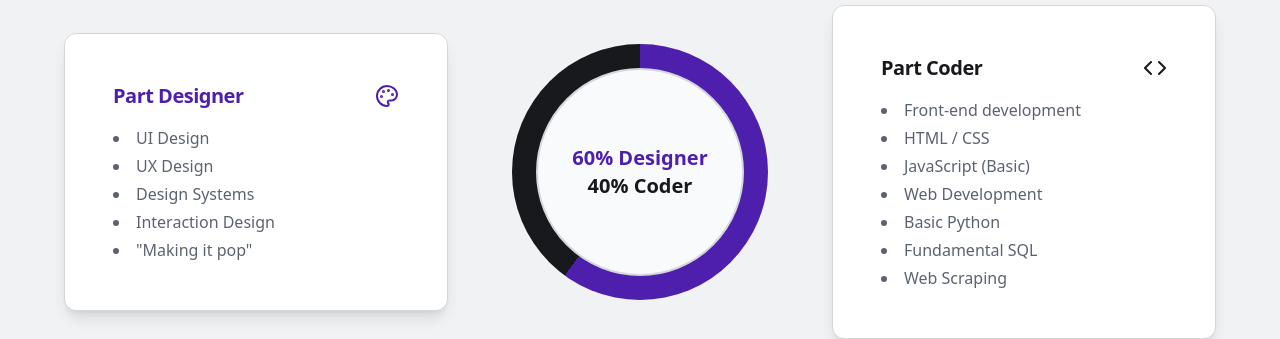
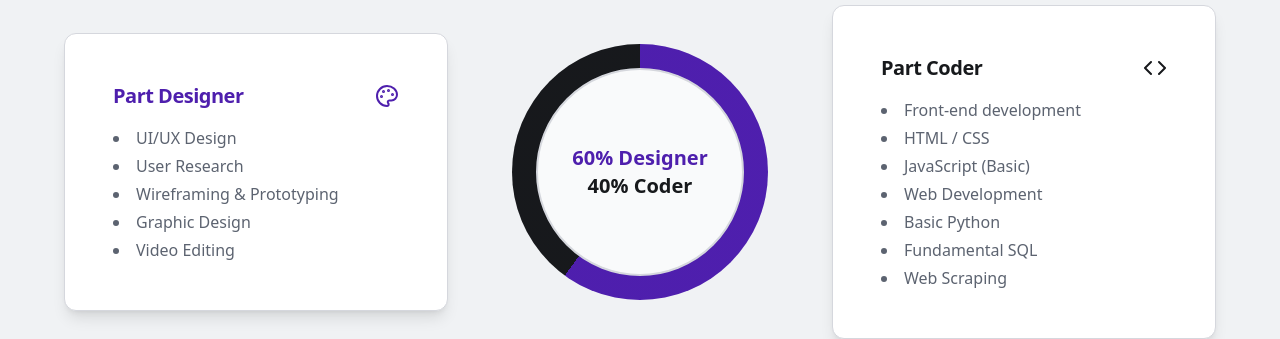
Before and after one commit to Rifallll/portofolio, a React (Vite) app: page /about in a window 1280 px wide. Shown: the part 1460-1799 px from the top of the page. Built offline with nearby package versions, Linux system fonts and the light colour scheme.

Commit message:
[dyad] Memperbarui keahlian 'Part Designer' di RoleSplitSection - wrote 1 file(s) + extra files edited outside of Dyad

```diff
--- a/src/components/RoleSplitSection.tsx
+++ b/src/components/RoleSplitSection.tsx
@@ -18,11 +18,11 @@ const expertiseData: ExpertiseItem[] = [
     title: "Part Designer",
     icon: Palette,
     list: [
-      "UI Design",
-      "UX Design",
-      "Design Systems",
-      "Interaction Design",
-      "\"Making it pop\"",
+      "UI/UX Design",
+      "User Research",
+      "Wireframing & Prototyping",
+      "Graphic Design",
+      "Video Editing",
     ],
     percentage: 60,
     color: "hsl(var(--primary))", // Purple
@@ -33,11 +33,11 @@ const expertiseData: ExpertiseItem[] = [
     list: [
       "Front-end development",
       "HTML / CSS",
-      "JavaScript (Basic)", // Mengubah "kinda" menjadi "Basic"
-      "Web Development", // Ditambahkan dari CV
-      "Basic Python", // Ditambahkan dari CV
-      "Fundamental SQL", // Ditambahkan dari CV
-      "Web Scraping", // Ditambahkan dari CV
+      "JavaScript (Basic)",
+      "Web Development",
+      "Basic Python",
+      "Fundamental SQL",
+      "Web Scraping",
     ],
     percentage: 40,
     color: "hsl(var(--foreground))", // Black
```
